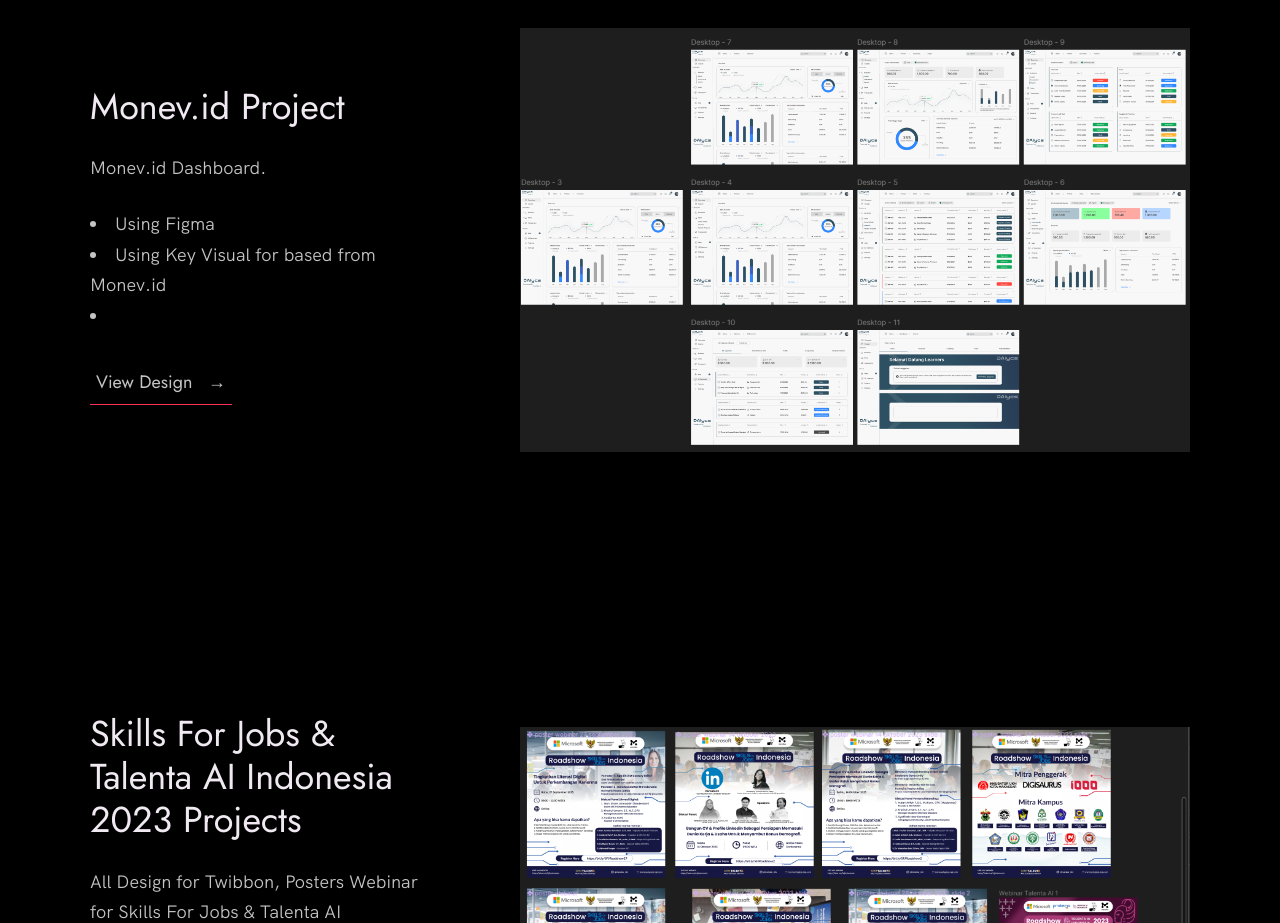
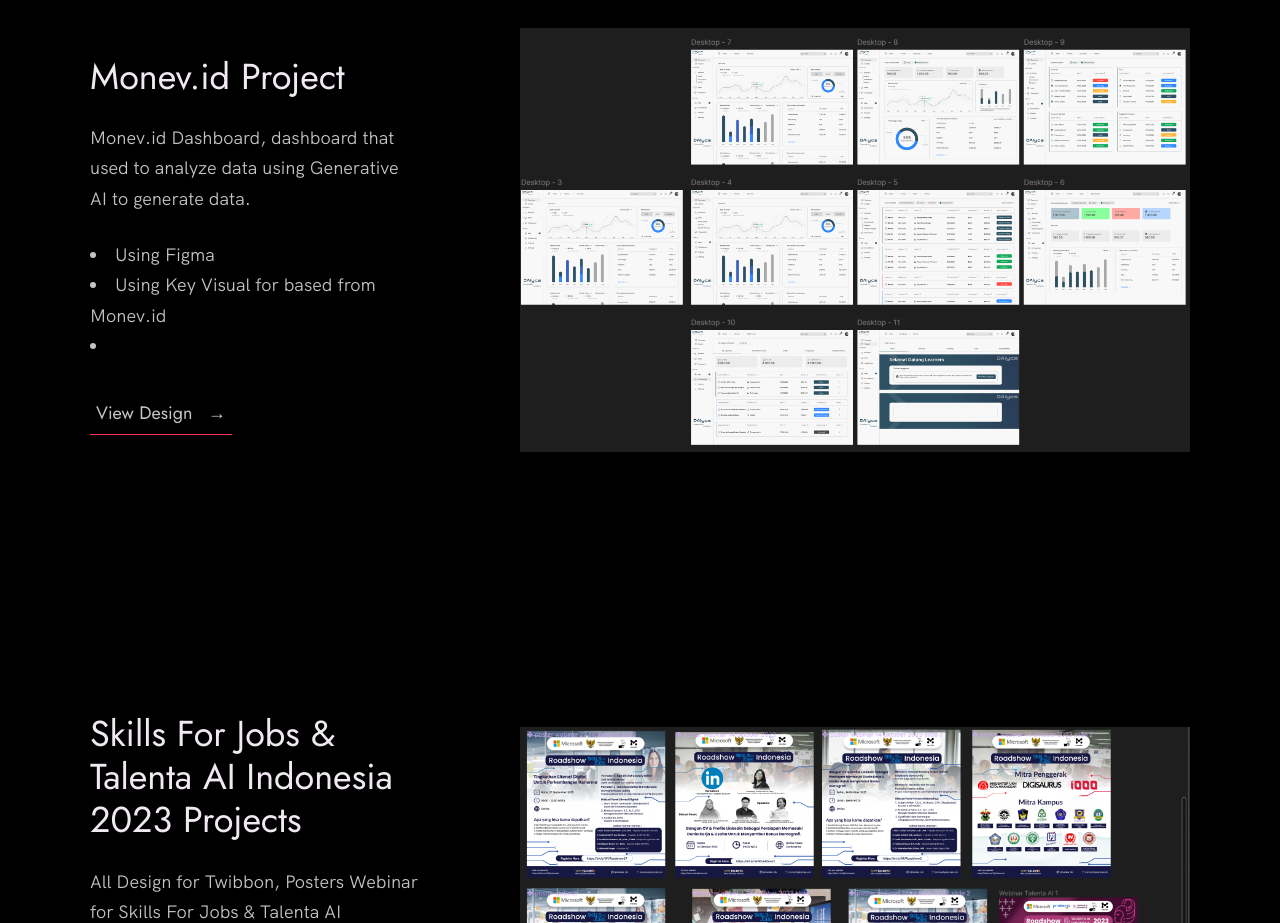
Before and after one commit to muhammadarham215/myportofolio, a plain HTML site: page index.html in a window 1280 px wide. Shown: the part 1040-1963 px from the top of the page. Drawn offline with Linux system fonts and the light colour scheme.

Commit message:
Update index.html

```diff
--- a/index.html
+++ b/index.html
@@ -60,7 +60,7 @@
             <div class="work__text">
               <h3> Monev.id Project </h3>
               <p>
-                Monev.id Dashboard.
+                Monev.id Dashboard, dashboard that used to analyze data using Generative AI to generate data.
               </p>
               <ul class="work__list">
                 <li>Using Figma</li>
```
